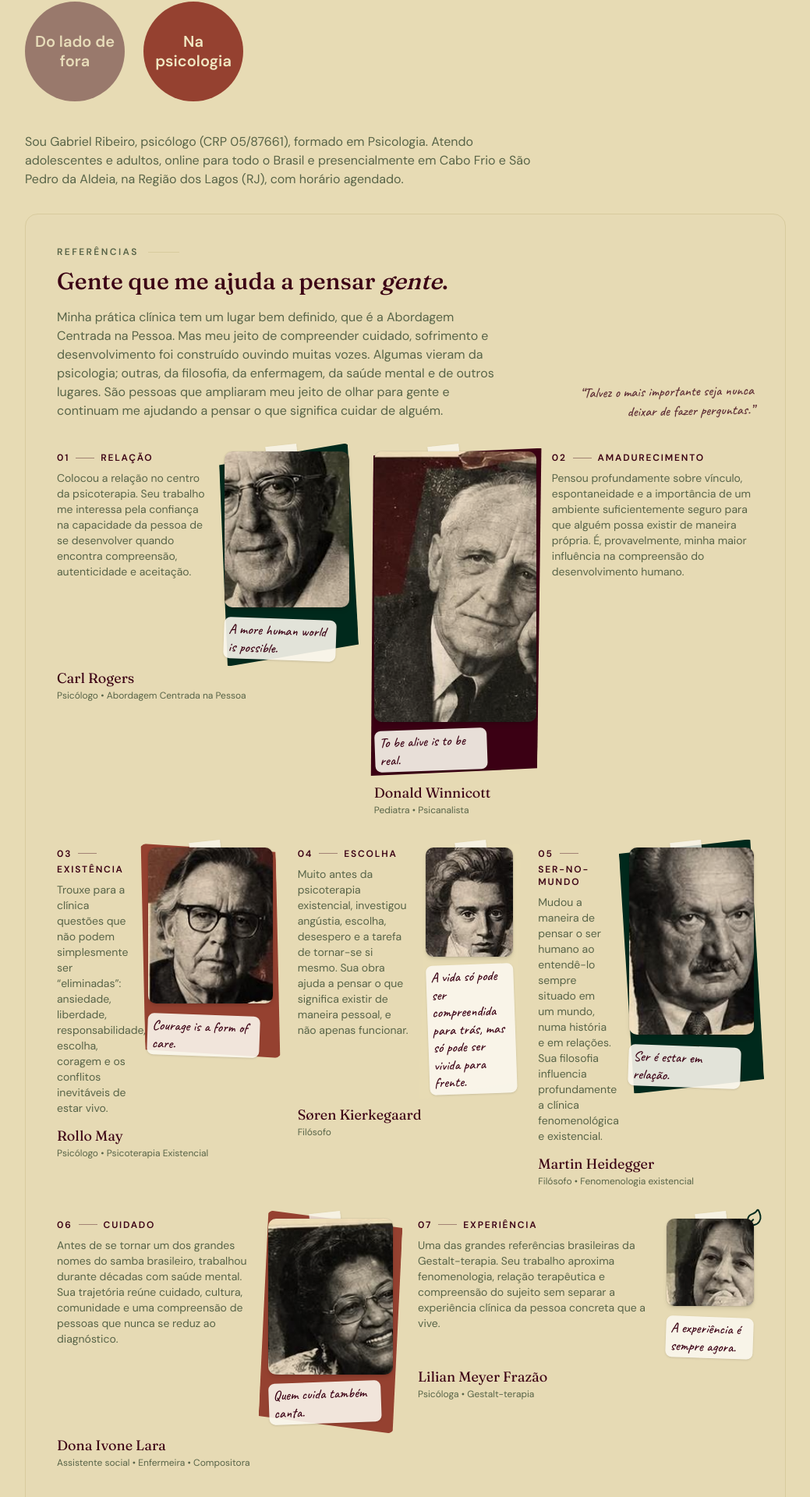
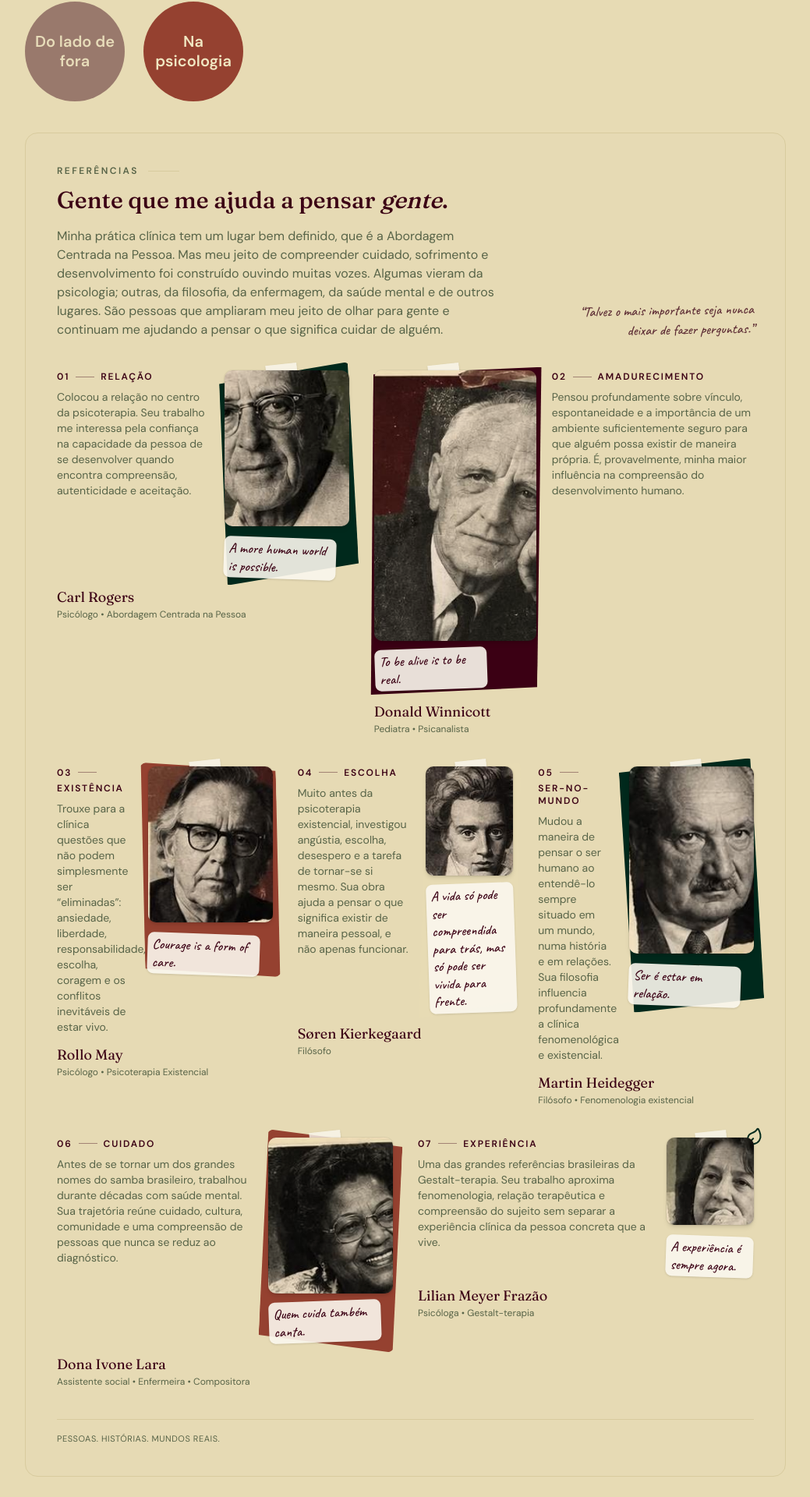
Before and after one commit to Munizleonardo/gabriel-psi, a Next.js app: page / in a window 1280 px wide. Shown: the part 2380-4300 px from the top of the page at 78% size, without its empty margins (120-1159 px from the left). Built offline with nearby package versions, Linux system fonts and the light colour scheme.

Commit message:
fix: text

```diff
--- a/app/_components/sections/about-section.tsx
+++ b/app/_components/sections/about-section.tsx
@@ -7,7 +7,7 @@ import { cn } from "cn";
 import { ReferencesCollage } from "@/app/_components/sections/references-collage";
 import { AnimatedReveal } from "@/app/_components/shared/animated-reveal";
 import { SectionHeading } from "@/app/_components/shared/section-heading";
-import { ABOUT_TABS, CITIES, PSYCHOLOGIST } from "@/app/_lib/constants";
+import { ABOUT_TABS } from "@/app/_lib/constants";
 
 type Tab = "outside" | "psychology";
 
@@ -96,12 +96,6 @@ export function AboutSection() {
           </div>
         ) : (
           <AnimatedReveal onView={false} className="mt-10 flex flex-col gap-8">
-            <p className="max-w-2xl text-muted-foreground">
-              Sou {PSYCHOLOGIST.name}, psicólogo (CRP {PSYCHOLOGIST.crp}), formado em Psicologia.
-              Atendo adolescentes e adultos, online para todo o Brasil e presencialmente em{" "}
-              {CITIES.caboFrio.name} e {CITIES.saoPedroDaAldeia.name}, na Região dos Lagos (RJ),
-              com horário agendado.
-            </p>
             <ReferencesCollage />
           </AnimatedReveal>
         )}
--- a/app/_lib/constants.ts
+++ b/app/_lib/constants.ts
@@ -146,7 +146,7 @@ export const PSYCHOLOGY_REFERENCES = {
     "Minha prática clínica tem um lugar bem definido, que é a Abordagem Centrada na Pessoa. Mas meu jeito de compreender cuidado, sofrimento e desenvolvimento foi construído ouvindo muitas vozes. Algumas vieram da psicologia; outras, da filosofia, da enfermagem, da saúde mental e de outros lugares. São pessoas que ampliaram meu jeito de olhar para gente e continuam me ajudando a pensar o que significa cuidar de alguém.",
   quote: "Talvez o mais importante seja nunca deixar de fazer perguntas.",
   footerLeft: "Pessoas. Histórias. Mundos reais.",
-  footerRight: "É sobre encontros.",
+  footerRight: "",
   people: [
     {
       number: "01",
```
